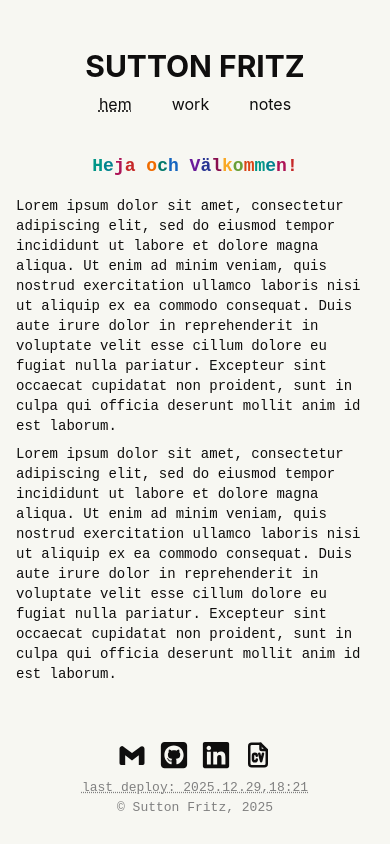
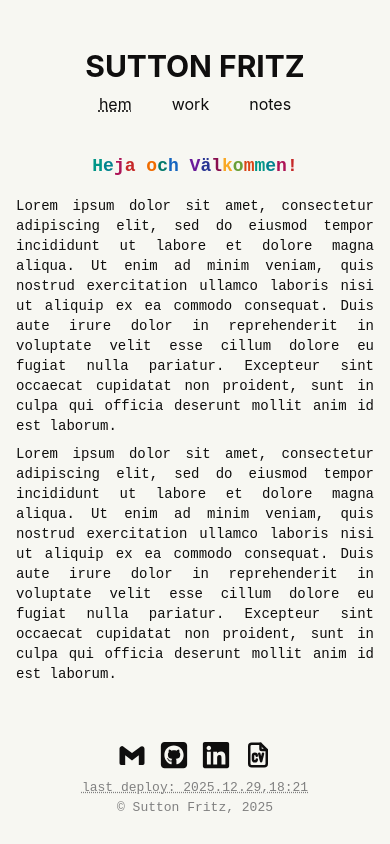
Before and after one commit to SuttonKitty/portfolio, a React (Create React App) app: page /#/ in a window 390 px wide. Built offline with nearby package versions, Linux system fonts and the light colour scheme.

Commit message:
Update HemPage.js

```diff
--- a/src/pages/HemPage.js
+++ b/src/pages/HemPage.js
@@ -4,7 +4,7 @@ import Heja from '../components/Heja';
 const HemPage = () => {
   return (
     <div className="flex md:p-10 w-auto items-center font-[monospace] md:w-[60%]">
-      <div className="flex flex-col gap-2 items-center text-sm md:text-base text-left md:text-justify">
+      <div className="flex flex-col gap-2 items-center text-sm md:text-base text-justify md:text-justify">
         <Heja />
 
         <div>
```
